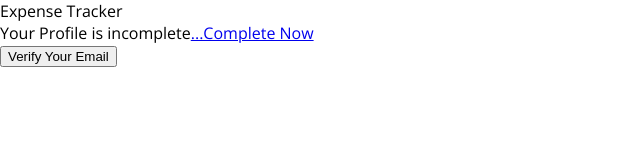
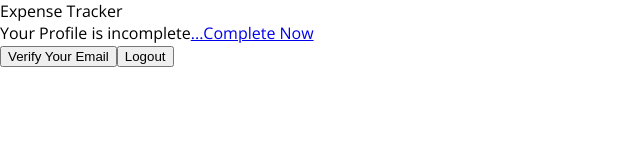
Before and after one commit to Shivamgit11/React-06-ExpenseApp, a React (Create React App) app: page /welcome in a window 1280 px wide. Shown: the top 160 px of the page, without its empty margins (0-640 px from the left). Built offline with nearby package versions, Linux system fonts and the light colour scheme.

Commit message:
Adding logout and clear feature

```diff
--- a/src/App.js
+++ b/src/App.js
@@ -1,4 +1,4 @@
-import { Fragment, useContext } from "react";
+import { useContext } from "react";
 import { Redirect, Route, Switch } from "react-router-dom";
 import AuthPage from "./pages/AuthPage";
 import Profile from "./pages/profile";
@@ -12,8 +12,12 @@ function App() {
 
   return (
     // {!isLoggedIn && (<AuthPage />) }
-    <Fragment>
+    <main>
       <Switch>
+      {/* <Route path="/" exact>
+            <AuthPage />
+          </Route> */}
+
         {!isLoggedIn && (
           <Route path="/auth" exact>
             <AuthPage />
@@ -28,7 +32,7 @@ function App() {
             <Profile />
         </Route>
       </Switch>
-    </Fragment>
+    </main>
   );
 }
 
--- a/src/pages/WelcomeExpense.js
+++ b/src/pages/WelcomeExpense.js
@@ -1,10 +1,19 @@
 import { useContext } from "react";
-import { NavLink } from "react-router-dom";
+import { NavLink, useHistory } from "react-router-dom";
 import AuthContext from "../store/auth-context";
 import classes from "./Welcome.css";
 
 const Welcome = () => {
-   const authCtx = useContext(AuthContext)
+   const authCtx = useContext(AuthContext);
+
+   const history = useHistory();
+
+   const logoutHandler = () => {
+    localStorage.removeItem('idToken');
+    history.replace('/auth');
+   }
+
+
 
     const verifyHandler = () => {
         alert("verification email sent to your email");
@@ -52,6 +61,7 @@ const Welcome = () => {
         <NavLink to="/profile">...Complete Now</NavLink>
       </div>
       <button onClick={verifyHandler}>Verify Your Email</button>
+      <button onClick={logoutHandler}>Logout</button>
     </header>
   );
 };
```
